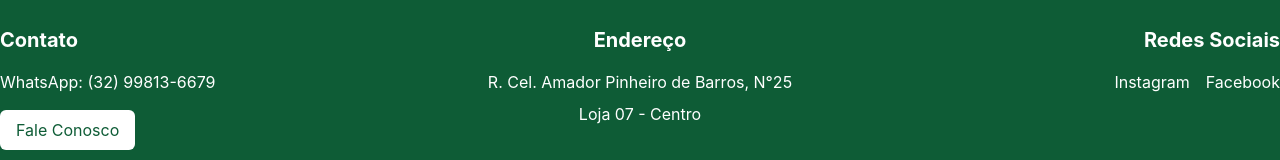
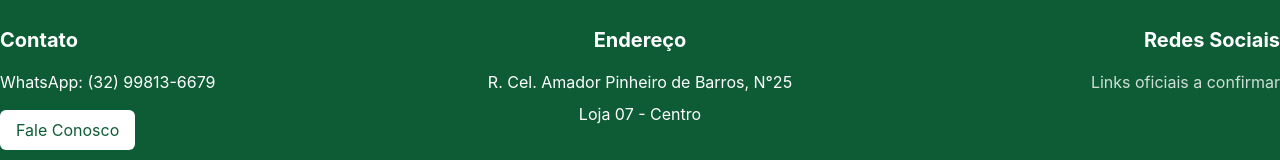
Before and after one commit to Dhaniels1/oticas-malta, a React (Create React App) app: page /oticas-malta/contato in a window 1280 px wide. Shown: the part 1026-1186 px from the top of the page. Built offline with nearby package versions, Linux system fonts and the light colour scheme.

Commit message:
fix: remove links sociais vazios que falham na validacao

```diff
--- a/src/components/Footer.js
+++ b/src/components/Footer.js
@@ -32,12 +32,7 @@ const Footer = () => {
           <div className="text-center md:text-right">
             <h3 className="text-xl font-bold mb-4">Redes Sociais</h3>
             <div className="flex justify-center md:justify-end space-x-4">
-              <a href="#" className="hover:text-malta-gold transition-colors">
-                Instagram
-              </a>
-              <a href="#" className="hover:text-malta-gold transition-colors">
-                Facebook
-              </a>
+              <span className="text-white/80">Links oficiais a confirmar</span>
             </div>
           </div>
         </div>
```
